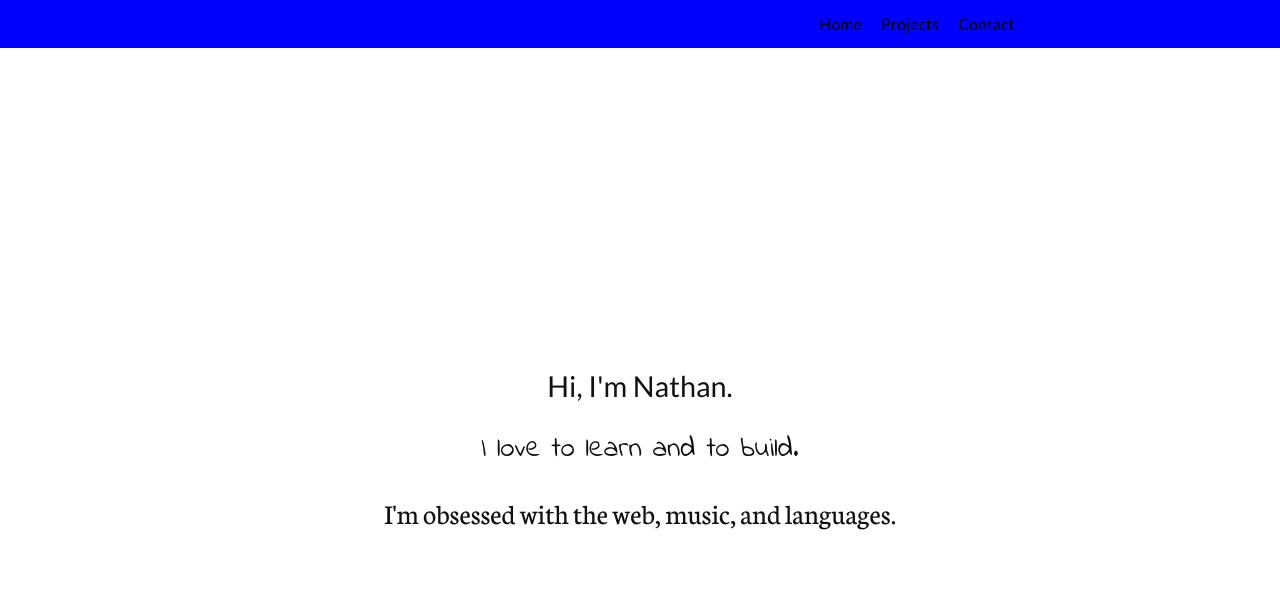
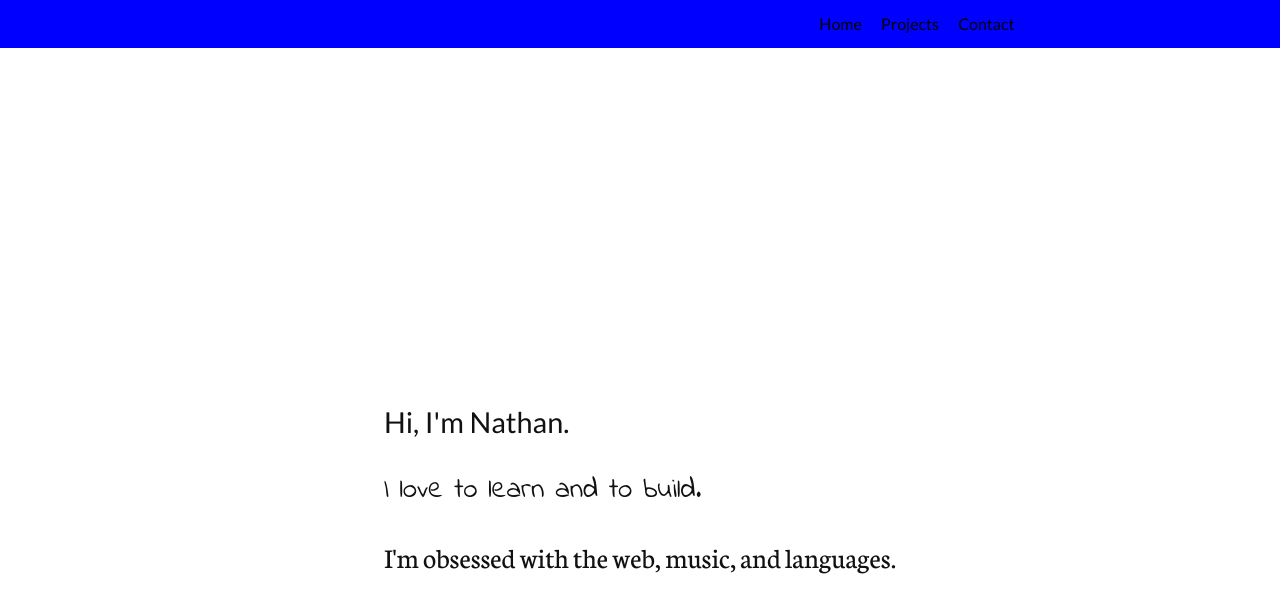
Before and after one commit to nwshane/nwshane.github.io, a Jekyll site: the page built from index.html, in a window 1280 px wide and 900 px high. Shown: the top 613 px of the window. Built offline with Jekyll 4.4.1, drawn with Linux system fonts in a browser that asks for light colours.

Commit message:
Small improvements to intro text style.

```diff
--- a/_sass/components/_intro.scss
+++ b/_sass/components/_intro.scss
@@ -9,13 +9,14 @@
   .intro-text {
     margin: auto;
     max-width: 40rem;
+    padding-top: 5rem;
   }
 
     .intro-text-line {
-      margin: 0.4em 0;
+      margin: 1em 0;
       font-size: 1.8rem;
-      line-height: 1.8em;
-      text-align: center;
+      line-height: 1.35em;
+      text-align: left;
     }
 
     .intro-text-line:nth-child(1) {
```
